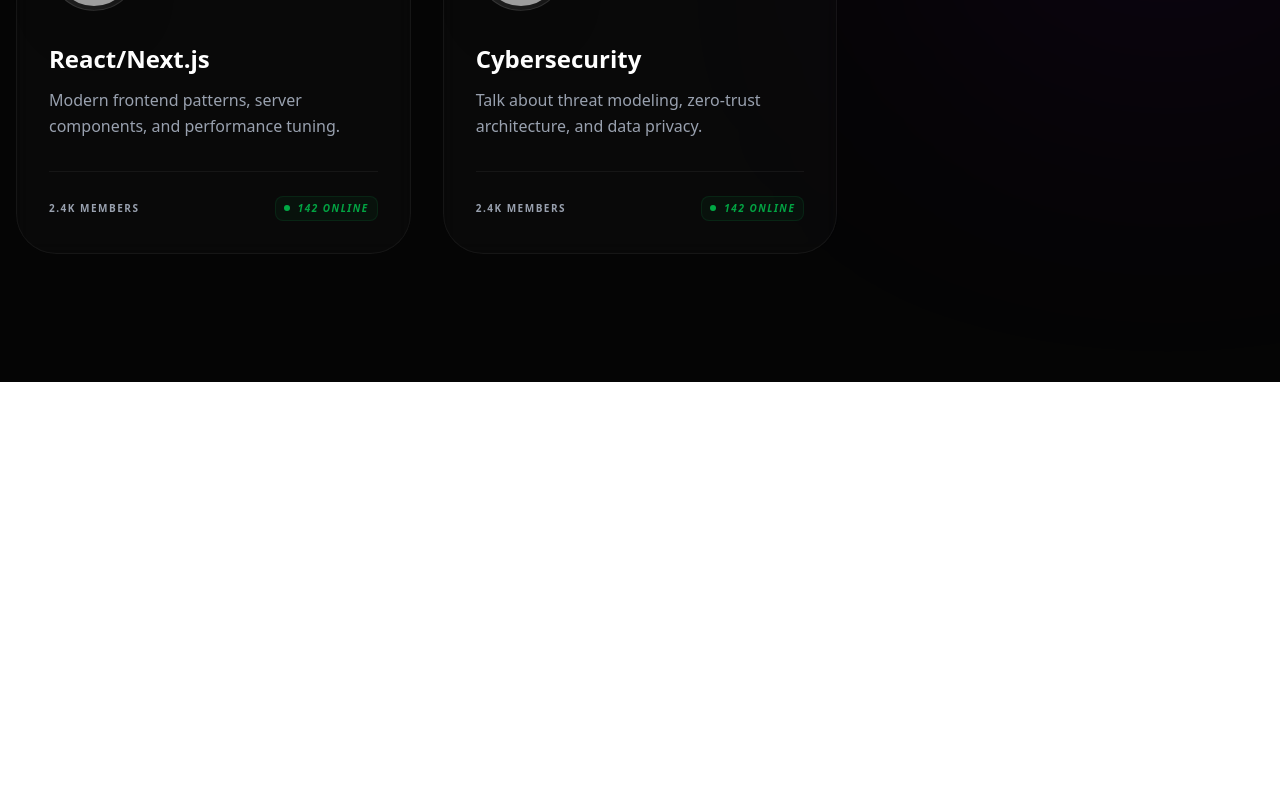
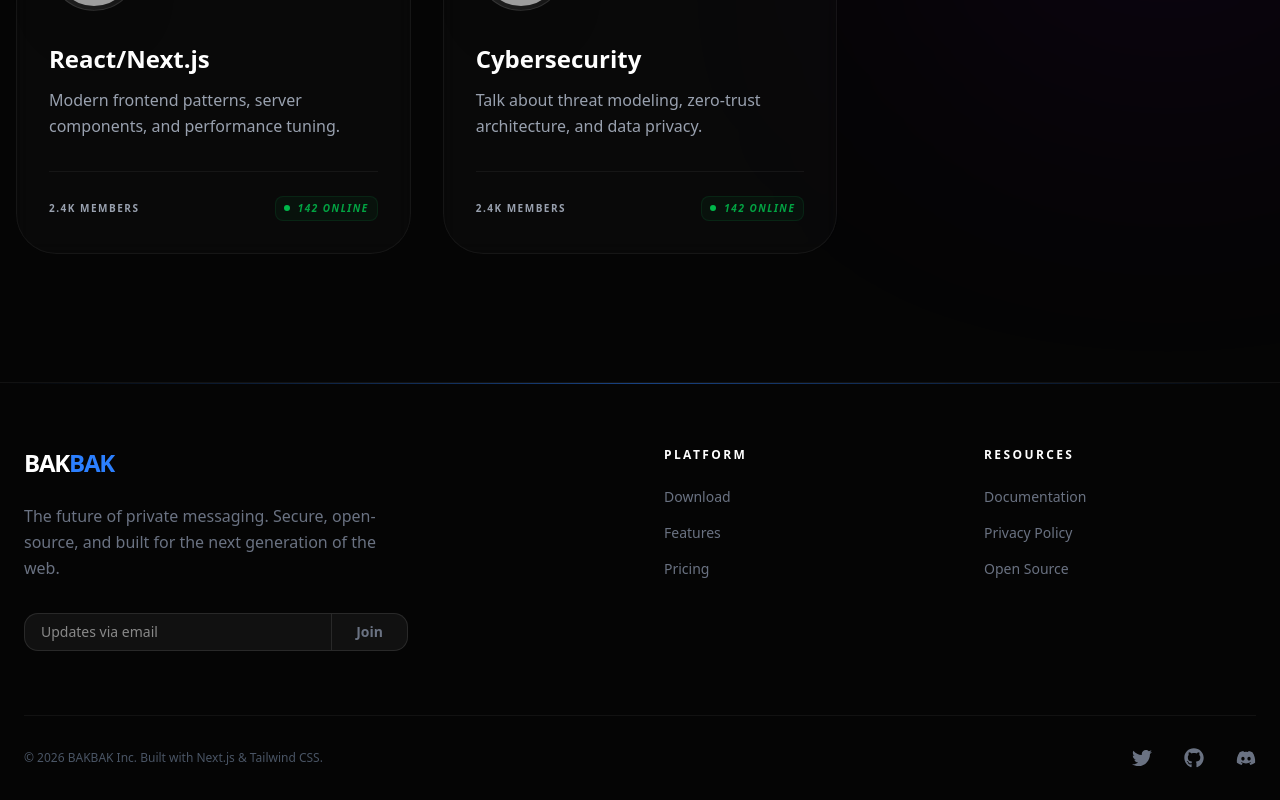
Before and after one commit to ArushKhasru/BakBak-2.0, a Next.js app: page /forums in a window 1280 px wide. Shown: the part 992-1792 px from the top of the page. Before the commit the page ends 1374 px from the top, so only its background shows below. Built offline with nearby package versions, Linux system fonts and the light colour scheme; no server answers; grey boxes are pictures that could not be loaded.

Commit message:
user token error

```diff
--- a/app/api/create/route.js
+++ b/app/api/create/route.js
@@ -1,5 +1,7 @@
 
 import { StreamChat } from "stream-chat";
+import { auth, clerkClient } from '@clerk/nextjs/server'
+
 
 const api_key = process.env.NEXT_PUBLIC_STREAM_API_KEY;
 const api_secret = process.env.NEXT_PUBLIC_STREAM_API_SECRET;
@@ -13,6 +15,10 @@
   const user = await request.json();
 
   const token = serverClient.createToken(user.data.id);
-  console.log("A NEW USER HAS BEEN CREATED");
+  console.log("A NEW USER HAS BEEN CREATED", token);
+  const client = await clerkClient();
+  await client.users.updateUser(user.data.id, {
+    publicMetadata: { token: token },
+  });
   return Response.json({ projectName: 'Next.js' })
 }
--- a/app/forum/[slug]/page.js
+++ b/app/forum/[slug]/page.js
@@ -1,5 +1,8 @@
 import ChatForum from "@/components/ChatForum"
+import { currentUser } from "@clerk/nextjs/server";
+
 export default async function Page({ params }) {
+  const user = await currentUser();
   const { slug } = await params;
-  return <ChatForum slug={slug}/>
+  return <ChatForum slug={slug} clerkUser = {{id: user.id, name:user.firstname, token: user.publicMetadata.token }}/>
 }
--- a/app/layout.js
+++ b/app/layout.js
@@ -1,5 +1,8 @@
+
 import { Geist, Geist_Mono } from "next/font/google";
 import Navbar from "@/components/Navbar";
+import Footer from "@/components/Footer";
+
 import {
   ClerkProvider,
   SignInButton,
@@ -34,7 +37,8 @@
         >
           <Navbar />
           {children}
-        </body>
+          <Footer />
+       </body>
       </html>
     </ClerkProvider>
   );
--- a/app/page.js
+++ b/app/page.js
@@ -1,5 +1,8 @@
+
 import Link from 'next/link';
 import { Button } from '@/components/ui/button';
+
+
 
 export default function HomePage() {
   return (
@@ -107,10 +110,6 @@
         </div>
       </section>
 
-      {/* Footer Space */}
-      <footer className="py-10 text-center text-gray-600 border-t border-white/5">
-        © 2026 ChatApp. All rights reserved.
-      </footer>
     </main>
   );
 }
--- a/components/ChatForum.js
+++ b/components/ChatForum.js
@@ -1,13 +1,15 @@
-"use client"
+'use client';
+
+import React from 'react';
 import { useState, useEffect } from 'react';
 import { useCreateChatClient, Chat, Channel, ChannelHeader, MessageInput, MessageList, Thread, Window } from 'stream-chat-react';
 import 'stream-chat-react/dist/css/v2/index.css';
 
-// Environment variables
+export default function ChatForum({ clerkUser, slug }) {
   const apiKey = process.env.NEXT_PUBLIC_STREAM_API_KEY;
-const userId = process.env.NEXT_PUBLIC_STREAM_USER_ID;
-const userName = process.env.NEXT_PUBLIC_STREAM_USERNAME;
-const userToken = process.env.NEXT_PUBLIC_STREAM_USER_TOKEN;
+  const userId = clerkUser.id;
+  const userName = clerkUser.name;
+  const userToken = clerkUser.token;
 
   const user = {
     id: userId,
@@ -15,21 +17,7 @@
     image: `https://getstream.io/random_png/?name=${userName}`,
   };
 
-/**
- * 1. Define the function at the top of the file so it's accessible.
- * Added .trim() to handle trailing spaces like in "react-discussion ".
- */
-function toTitleCase(str) {
-  if (!str) return "";
-  return str
-    .trim()
-    .replace(/-/g, " ")
-    .replace(/\b[a-z]/g, (char) => char.toUpperCase());
-}
-
-export default function ChatForum({ slug }) {
   const [channel, setChannel] = useState();
-
   const client = useCreateChatClient({
     apiKey,
     tokenOrProvider: userToken,
@@ -37,24 +25,18 @@
   });
 
   useEffect(() => {
-    // 2. SAFETY CHECK: If slug or client is missing, do not proceed.
-    // This prevents the "member based IDs" error from your screenshot.
-    if (!client || !slug) return;
+    if (!client) return;
 
-    // 3. Apply your formatting for the display name
-    const formattedName = toTitleCase(slug);
-
-    // Create the channel using the slug as the unique ID
-    const newChannel = client.channel('messaging', slug, {
-      image: `https://getstream.io/random_png/?name=${slug}`,
-      name: formattedName+"- Discussion",
+    const channel = client.channel('messaging', slug, {
+      image: 'https://getstream.io/random_png/?name=react',
+      name: slug.toUpperCase() + "Channel",
+      members: [userId],
     });
 
-    setChannel(newChannel);
-  }, [client, slug]);
+    setChannel(channel);
+  }, [client]);
 
-  if (!client) return <div>Connecting to Chat...</div>;
-  if (!channel) return <div>Loading {toTitleCase(slug)}...</div>;
+  if (!client) return <div>Setting up client & connection...</div>;
 
   return (
     <Chat client={client}>
--- /dev/null
+++ b/components/Footer.js
@@ -0,0 +1,91 @@
+"use client";
+import { useState } from "react";
+import Link from "next/link";
+import { FaTwitter, FaGithub, FaDiscord } from "react-icons/fa";
+
+
+export default function Footer() {
+    const [email, setEmail] = useState("");
+
+    return (
+        <footer className="relative border-t border-white/5 bg-[#050505] pt-16 pb-8 px-6 overflow-hidden">
+            {/* Subtle Background Glow Line */}
+            <div className="absolute top-0 left-1/2 -translate-x-1/2 w-full h-px bg-gradient-to-r from-transparent via-blue-500/50 to-transparent" />
+
+            <div className="max-w-7xl mx-auto relative z-10">
+                {/* Main Grid: 1 col on mobile, 4 on md+ */}
+                <div className="grid grid-cols-1 md:grid-cols-4 gap-12 mb-16 text-center md:text-left">
+
+                    {/* Brand Column */}
+                    <div className="col-span-1 md:col-span-2 flex flex-col items-center md:items-start">
+                        <Link href="/" className="text-2xl font-black tracking-tighter text-white mb-6 block">
+                            BAK<span className="text-blue-500">BAK</span>
+                        </Link>
+                        <p className="text-gray-500 max-w-sm leading-relaxed mb-8 text-sm md:text-base">
+                            The future of private messaging. Secure, open-source, and built for the next generation of the web.
+                        </p>
+
+                        {/* Newsletter Input - Responsive Width */}
+                        <div className="flex w-full max-w-sm group/input">
+                            <input
+                                type="email"
+                                value={email}
+                                onChange={(e) => setEmail(e.target.value)}
+                                placeholder="Updates via email"
+                                className="w-full bg-white/5 border border-white/10 rounded-l-xl px-4 py-2 text-white text-sm focus:outline-none focus:border-blue-500/50 transition-colors"
+                            />
+                            <button
+                                className={`px-6 py-2 rounded-r-xl text-sm font-bold transition-all duration-500 border-y border-r whitespace-nowrap
+                                    ${email.length > 0
+                                        ? "bg-blue-600 border-blue-500 text-white shadow-[0_0_20px_rgba(37,99,235,0.4)]"
+                                        : "bg-white/5 border-white/10 text-gray-500"
+                                    }`}
+                            >
+                                Join
+                            </button>
+                        </div>
+                    </div>
+
+                    {/* Links Column 1 */}
+                    <div className="flex flex-col items-center md:items-start">
+                        <h4 className="text-white font-bold mb-6 text-xs uppercase tracking-[0.2em]">Platform</h4>
+                        <ul className="space-y-4 text-gray-500 text-sm">
+                            <li><Link href="/" className="hover:text-blue-400 transition-colors">Download</Link></li>
+                            <li><Link href="/" className="hover:text-blue-400 transition-colors">Features</Link></li>
+                            <li><Link href="/" className="hover:text-blue-400 transition-colors">Pricing</Link></li>
+                        </ul>
+                    </div>
+
+                    {/* Links Column 2 */}
+                    <div className="flex flex-col items-center md:items-start">
+                        <h4 className="text-white font-bold mb-6 text-xs uppercase tracking-[0.2em]">Resources</h4>
+                        <ul className="space-y-4 text-gray-500 text-sm">
+                            <li><Link href="/" className="hover:text-blue-400 transition-colors">Documentation</Link></li>
+                            <li><Link href="/" className="hover:text-blue-400 transition-colors">Privacy Policy</Link></li>
+                            <li><Link href="/" className="hover:text-blue-400 transition-colors">Open Source</Link></li>
+                        </ul>
+                    </div>
+
+                </div>
+
+                {/* Bottom Bar: Stacked on mobile, row on md+ */}
+                <div className="pt-8 border-t border-white/5 flex flex-col md:flex-row justify-between items-center gap-8">
+                    <p className="text-gray-600 text-[10px] md:text-xs text-center">
+                        © 2026 BAKBAK Inc. Built with Next.js & Tailwind CSS.
+                    </p>
+                    <div className="flex gap-8 ">
+                        {[<FaTwitter className="w-5 h-5" />, <FaGithub className="w-5 h-5" />, <FaDiscord className="w-5 h-5" />].map((social) => (
+                            <Link
+                                key={social}
+                                href="#"
+                                className="text-gray-500 hover:text-white text-[10px] md:text-xs font-bold uppercase tracking-widest transition-colors"
+                            >
+                                {social}
+                            </Link>
+                        ))}
+                    </div>
+                </div>
+            </div>
+        </footer>
+    );
+}
--- a/components/Navbar.js
+++ b/components/Navbar.js
@@ -4,10 +4,10 @@
 import { useUser } from '@clerk/nextjs';
 
 const Navbar = () => {
-  // const user = useUser();
-  // console.log(user.user?.id)
+  const user = useUser();
+  console.log(user.user?.id)
   return (
-    <nav className="sticky top-0 w-full z-50 bg-black/70 backdrop-blur-xl border-b border-white/10">
+    <nav className=" top-0 w-full z-50 bg-black/70 backdrop-blur-xl border-b border-white/10">
       <div className=" max-w-7xl mx-auto px-6 h-16 flex items-center justify-between">
 
         {/* Brand/Logo */}
--- a/package.json
+++ b/package.json
@@ -18,6 +18,7 @@
     "next": "16.1.6",
     "react": "19.2.3",
     "react-dom": "19.2.3",
+    "react-icons": "^5.5.0",
     "stream-chat": "^9.30.1",
     "stream-chat-react": "^13.13.4",
     "tailwind-merge": "^3.4.0"
```
Also changed, not shown: 1 other file (tests, documents, lock files or other folders). Lines whose indentation alone changed are shown as unchanged.
